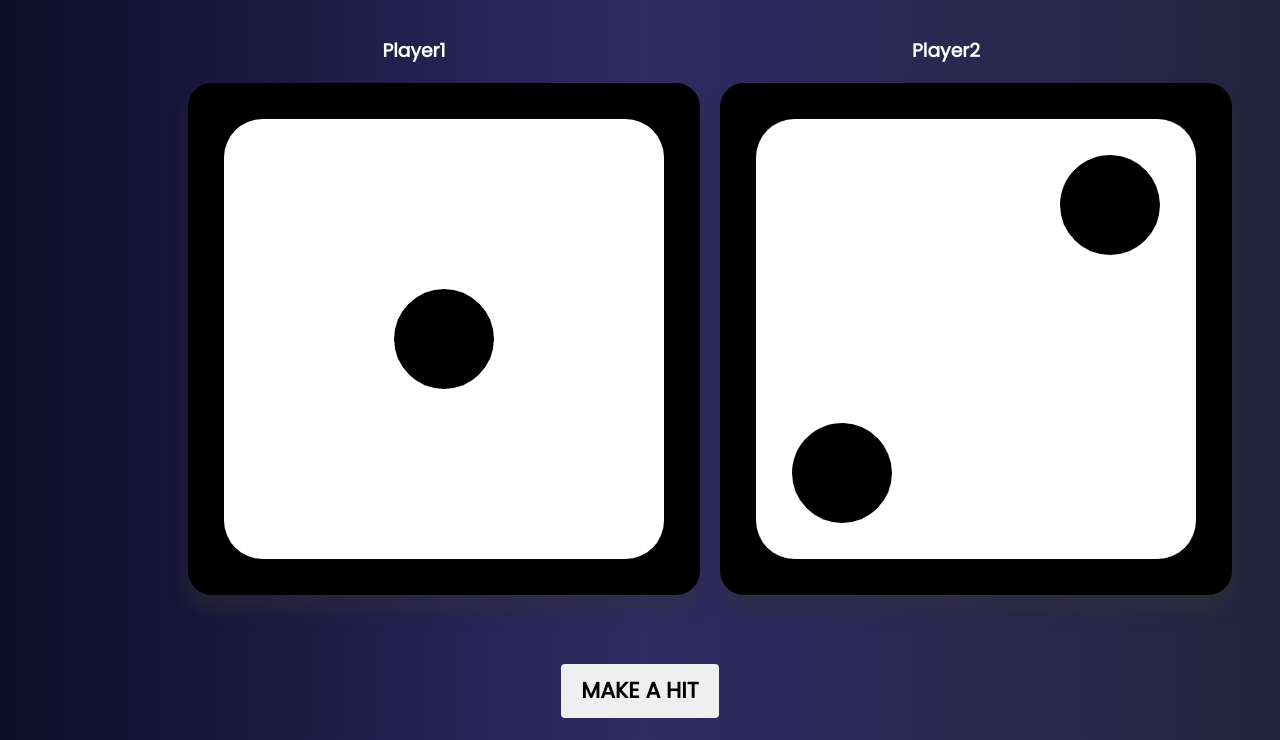
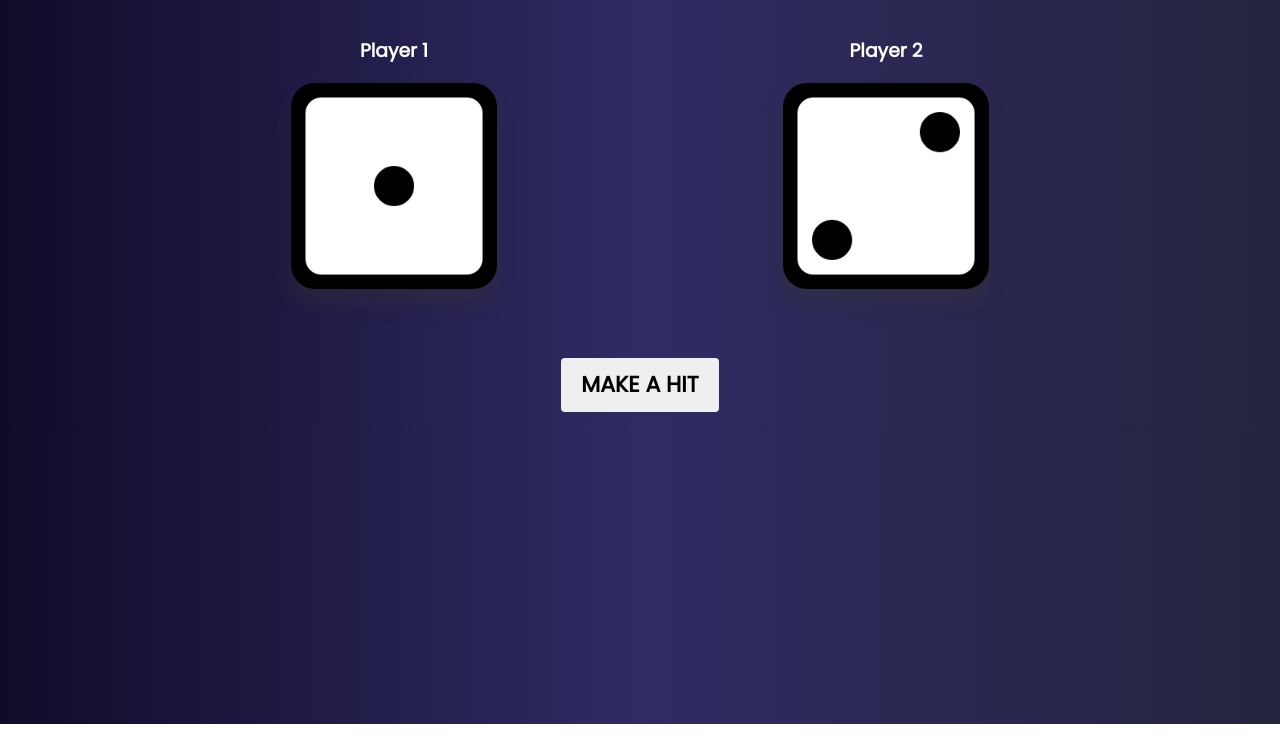
Before and after one commit to RawatPunit/Dice-Game, a plain HTML site: page index.html in a window 1280 px wide. Shown: the part 76-816 px from the top of the page. Drawn offline with Linux system fonts and the light colour scheme.

Commit message:
scrollable

```diff
--- a/index.html
+++ b/index.html
@@ -15,11 +15,11 @@
         <h2 class="dice-title">Dice Game </h2>
         <div class="row">
             <div class="col-6">
-                <h3>Player1</h3>
+                <h3>Player 1</h3>
                 <img src="images/D-1.png" alt="dice" class="img-dice">
             </div>
             <div class="col-6">
-                <h3>Player2</h3>
+                <h3>Player 2</h3>
                 <img src="images/D-2.png" alt="dice" class="img-dice">
             </div>
         </div>
--- a/style.css
+++ b/style.css
@@ -3,9 +3,9 @@ body{
     background-image: linear-gradient(to right, #0f0c29, #302b63, #24243e);
     font-family: 'Poppins', sans-serif;
     text-align: center;
-    height: 100vh;
+    height: auto;
     position: relative;
-    overflow: auto;
+    overflow: visible;
     color: #fff;
 }
 .dice{
@@ -23,6 +23,9 @@ body{
 .img-dice{
     border-radius: 24px;
     box-shadow: 0px 15px 15px 2px #33333359;
+    max-width: 50%;
+    width: -webkit-fill-available;
+    align-content: center;
 }
 button{
     margin-top: 40px;
@@ -33,6 +36,8 @@ button{
     padding: 10px 20px;
     border: 0;
     font-size: 22px;
+    /* overflow-wrap: break-word; */
+    overflow-y: visible;
     text-transform: uppercase;
     cursor: pointer;
 }
```
